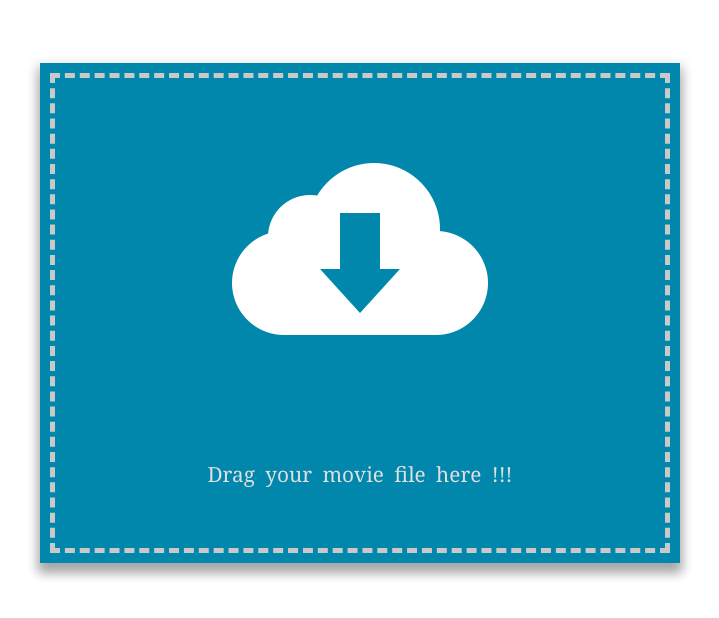
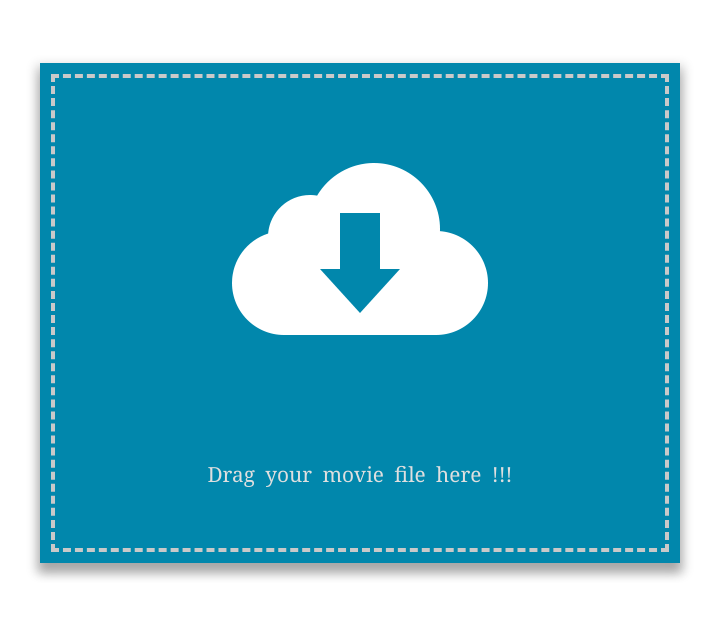
Before and after one commit to mugdha-adhav/subtitle-downloader, a Flask app: page /subtitle in a window 1280 px wide. Shown: the top 618 px of the page, without its empty margins (280-999 px from the left). Run offline with Flask 2, Linux system fonts and the light colour scheme; some libraries are stand-ins or nearby versions; some web fonts are replaced.

Commit message:
UI changes

```diff
--- a/static/css/style.css
+++ b/static/css/style.css
@@ -8,14 +8,14 @@
 	margin-top: 5%;
 	background-color: #0187AC;
 	padding: 100px 20px;
-	outline: 5px dashed #c9c9c9;
+	outline: 4px dashed #c9c9c9;
 	outline-offset: -15px;
 	box-shadow: 0 10px 10px 0 rgba(0, 0, 0, 0.2), 0 6px 10px 4px rgba(0, 0, 0, 0.19);
 
 	-webkit-transition: outline-offset .15s ease-in-out, background-color .15s linear;
 	transition: outline-offset .15s ease-in-out, background-color .15s linear;
 }
-span.box__content
+.box__content
 {
 	color: #dfdfdf;
 	font-family: Georgia,'Microsoft YaHei',simsun,serif;
@@ -46,7 +46,7 @@ span.box__content
 {
 	outline-offset: -20px;
 	outline-color: #c8dadf;
-	outline: 6px dashed #c9c9c9;
+	outline: 5px dashed #c9c9c9;
 	opacity: 0.7;
 }
 @-webkit-keyframes appear-from-inside
```
